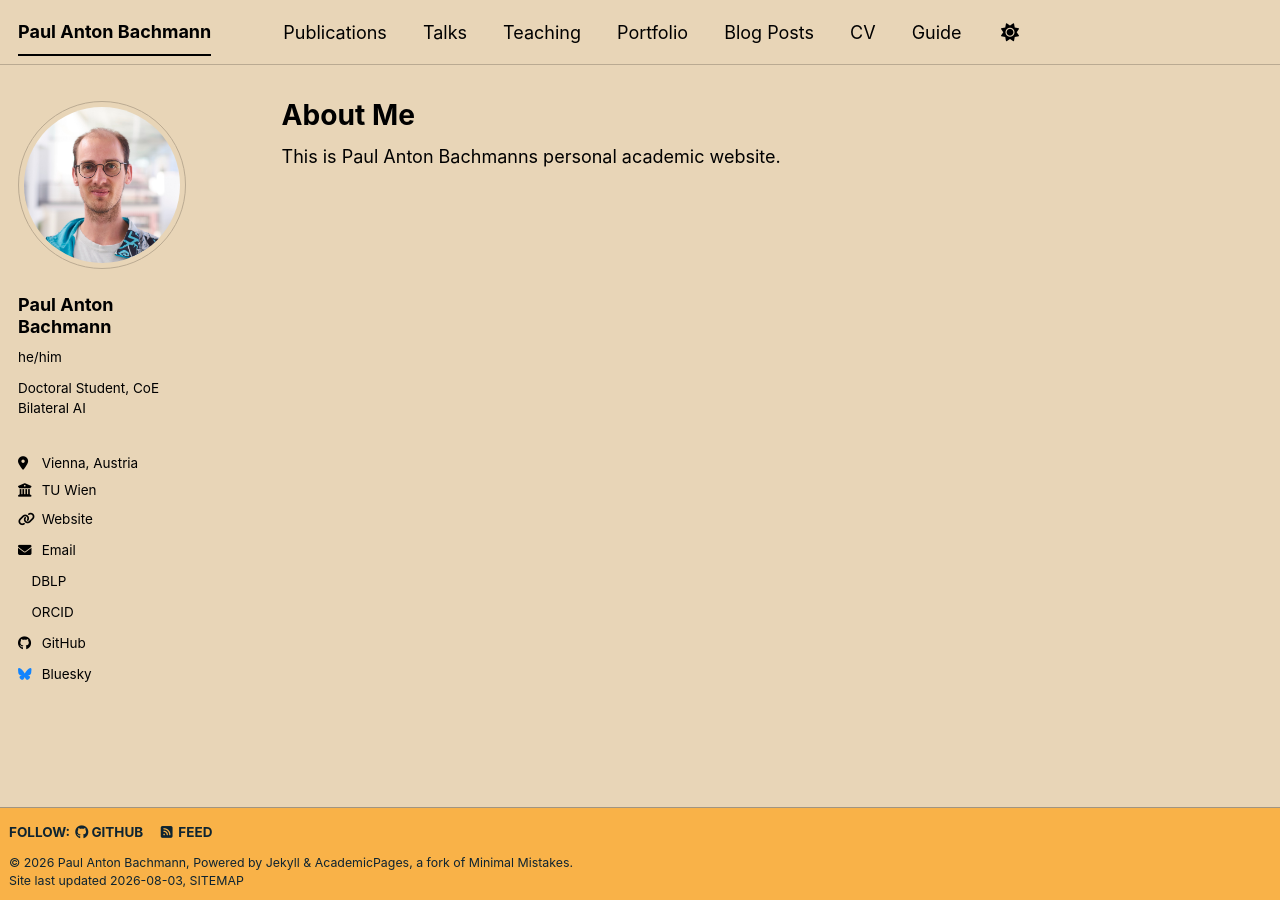
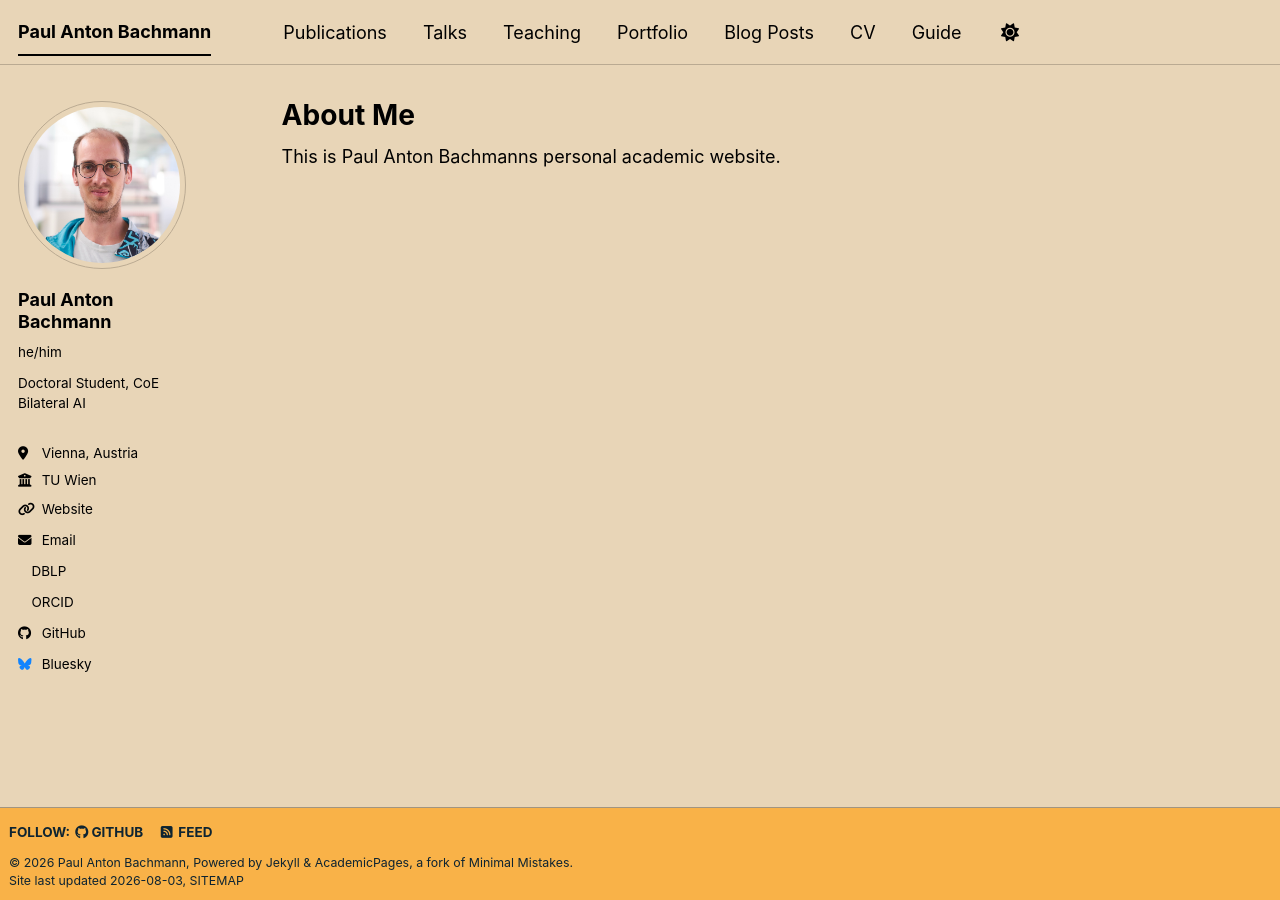
Before and after one commit to pabachmann/pabachmann.github.io, a Jekyll site: the page built from _pages/about.md, in a window 1280 px wide. Built offline with Jekyll 4.4.1, drawn with Linux system fonts in a browser that asks for light colours; a style sheet for code colours, icons or effects is not loaded.

Commit message:
Update _sidebar.scss

```diff
--- a/_sass/layout/_sidebar.scss
+++ b/_sass/layout/_sidebar.scss
@@ -169,7 +169,8 @@
   display: table-cell;
   vertical-align: top;
   padding-left: 15px;
-  padding: 15px;
+  padding-right: 25px;
+  padding: 10px;
   line-height: 1;
 
   @include breakpoint($large) {
```
